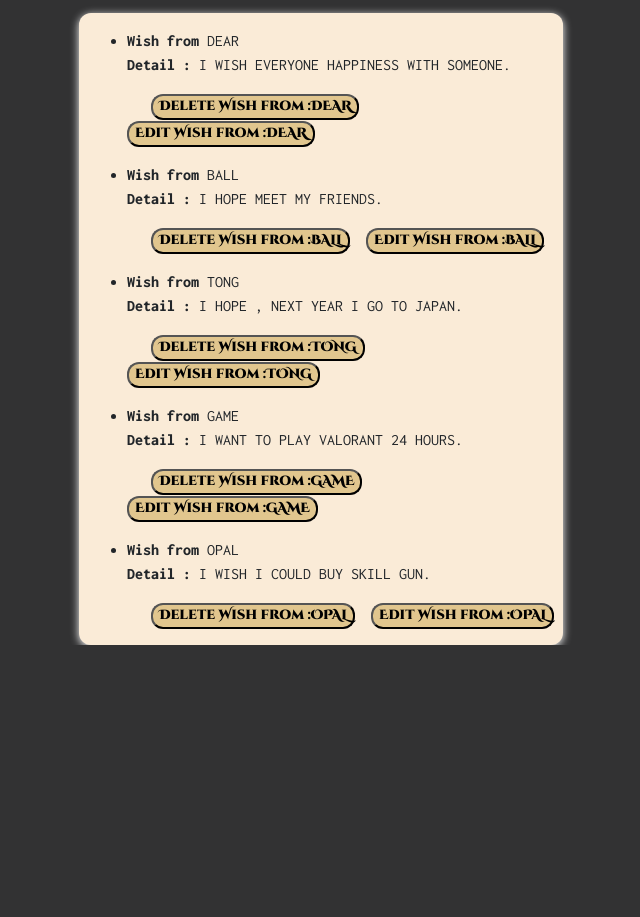
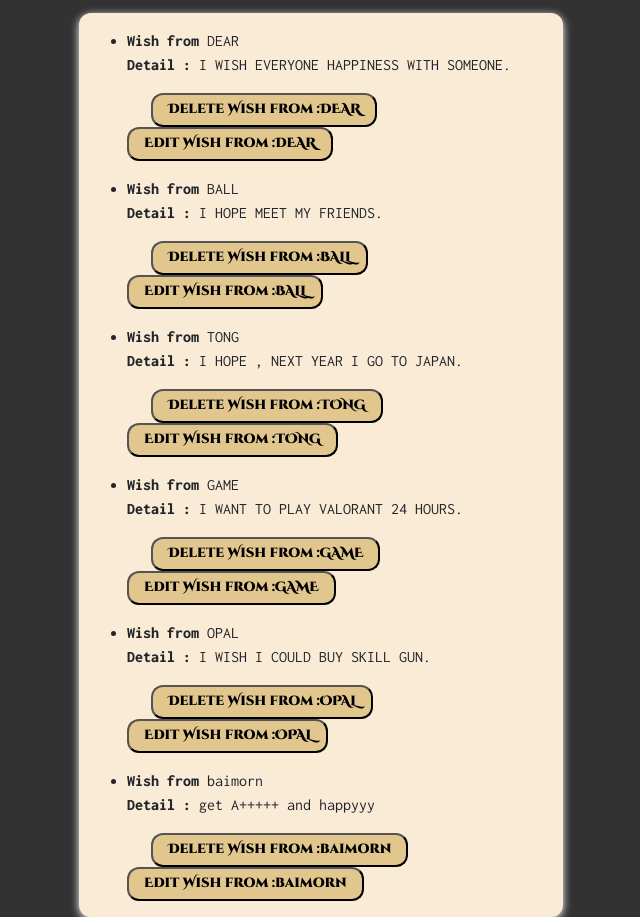
Before and after one commit to wareewan-opal/sec-2-group-6-horoscope, a Vue app: page /requst-to-sun in a window 1280 px wide. Shown: the part 580-1497 px from the top of the page, without its empty margins (393-1033 px from the left). Before the commit the page ends 1225 px from the top, so only its background shows below. Built offline with nearby package versions, Linux system fonts and the light colour scheme; data requests are answered from the project's data file.

Commit message:
edit css + add data in db.json

```diff
--- a/data/db.json
+++ b/data/db.json
@@ -202,6 +202,11 @@
       "id": 5,
       "name": "OPAL",
       "noteDetail": "I WISH I COULD BUY SKILL GUN."
+    },
+    {
+      "name": "baimorn",
+      "noteDetail": "get A+++++ and happyyy",
+      "id": 6
     }
   ]
 }
--- a/src/component/request_component.vue
+++ b/src/component/request_component.vue
@@ -21,7 +21,7 @@ const newWish  = computed(() => {
     <textarea cols="70" rows="10" placeholder="   input your wish..." v-model="newWish.noteDetail"></textarea>
    </div>
     <button class="create" @click="$emit('create' , newWish)">Create</button>
-    <button v-if="newWish.id > 0" class="create" @click="$emit('update' , newWish)">Updata</button>
+    <button class="update" v-if="newWish.id > 0" @click="$emit('update' , newWish)">Updata</button>
     <router-link :to="{name: 'Home' }"><button class="button2">BACK TO HOROSCOPE HOME</button></router-link>
 
 </template>
@@ -63,10 +63,11 @@ const newWish  = computed(() => {
   text-decoration: none;
   background-color: #e1c68e;
   font-family: 'Inconsolata', monospace;
-    font-family: 'Cinzel Decorative', cursive;
+  font-family: 'Cinzel Decorative', cursive;
   color: black;
+  padding: 5px 15px;
 }
-.create{
+.create , .update{
   border-radius: 12px;
   text-align: center;
   text-decoration: none;
@@ -86,6 +87,7 @@ const newWish  = computed(() => {
   background-color: #e1c68e;
   font-family: 'Cinzel Decorative', cursive;
   color: black;
+  padding: 5px 15px;
 }
 .button2 {
   border-radius: 12px;
@@ -99,7 +101,7 @@ const newWish  = computed(() => {
   padding: 10px 30px;
   margin-top: 1em;
 }
-.button2:hover{
+.button2:hover , .update:hover{
   box-shadow: 0 2px 8px white;
   background-color: thistle;
   color: slateblue;
```
